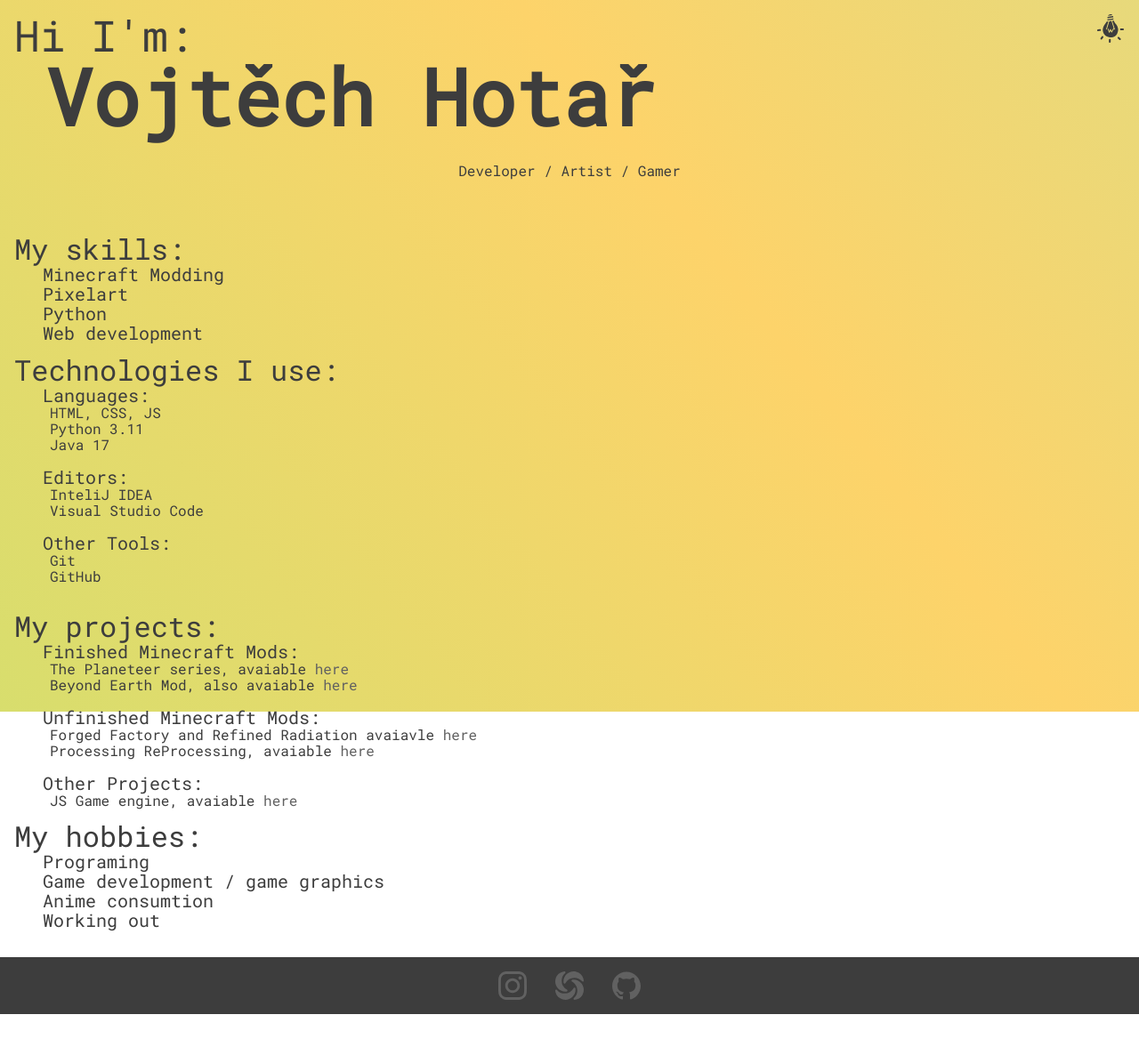
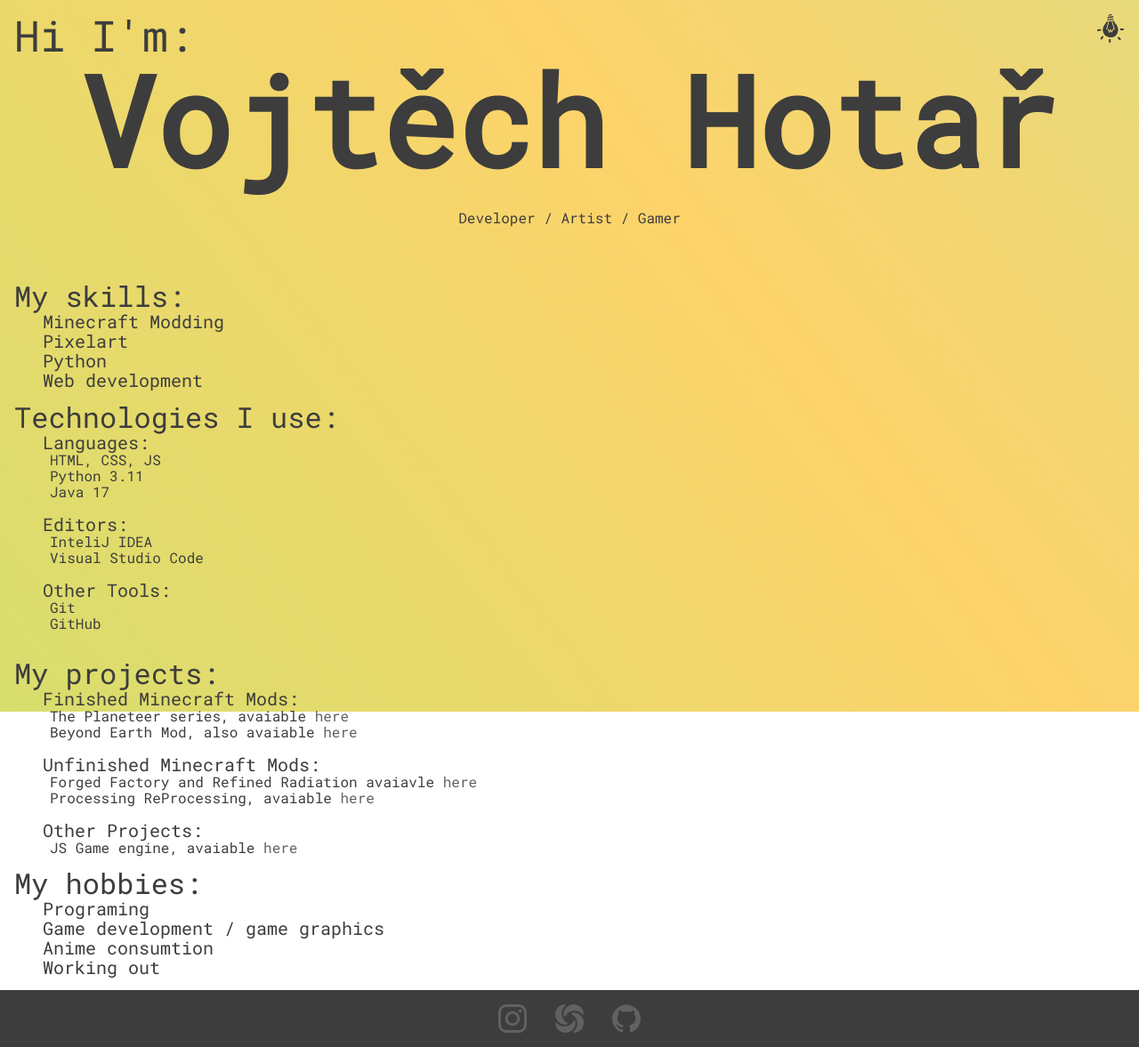
Before and after one commit to Mirroray41/mirroray41.github.io, a plain HTML site: page index.html in a window 1280 px wide. Shown: the whole page at 89% size. Before the commit the page ends 1140 px from the top, so only its background shows below. Drawn offline with Linux system fonts and the light colour scheme.

Commit message:
reactivity fixes

```diff
--- a/style.css
+++ b/style.css
@@ -89,9 +89,10 @@ h2 {
 }
 
 h1 {
-    margin: 0 0 2rem 4vw;
-    font-size: 5.5rem;
+    margin: 0 0 2rem 0;
+    font-size: 11vw;
     font-weight: 700;
+    align-self: center;
 }
 
 
@@ -126,7 +127,7 @@ p {
     width: 100vw;
     height: 4rem;
     padding-bottom: 1rem;
-    margin-top: 2rem;
+    margin-top: auto;
     bottom: 0;
     transition: all 2s;
     display: flex;
```
Also changed, not shown: index.html (+1 -0 lines).
